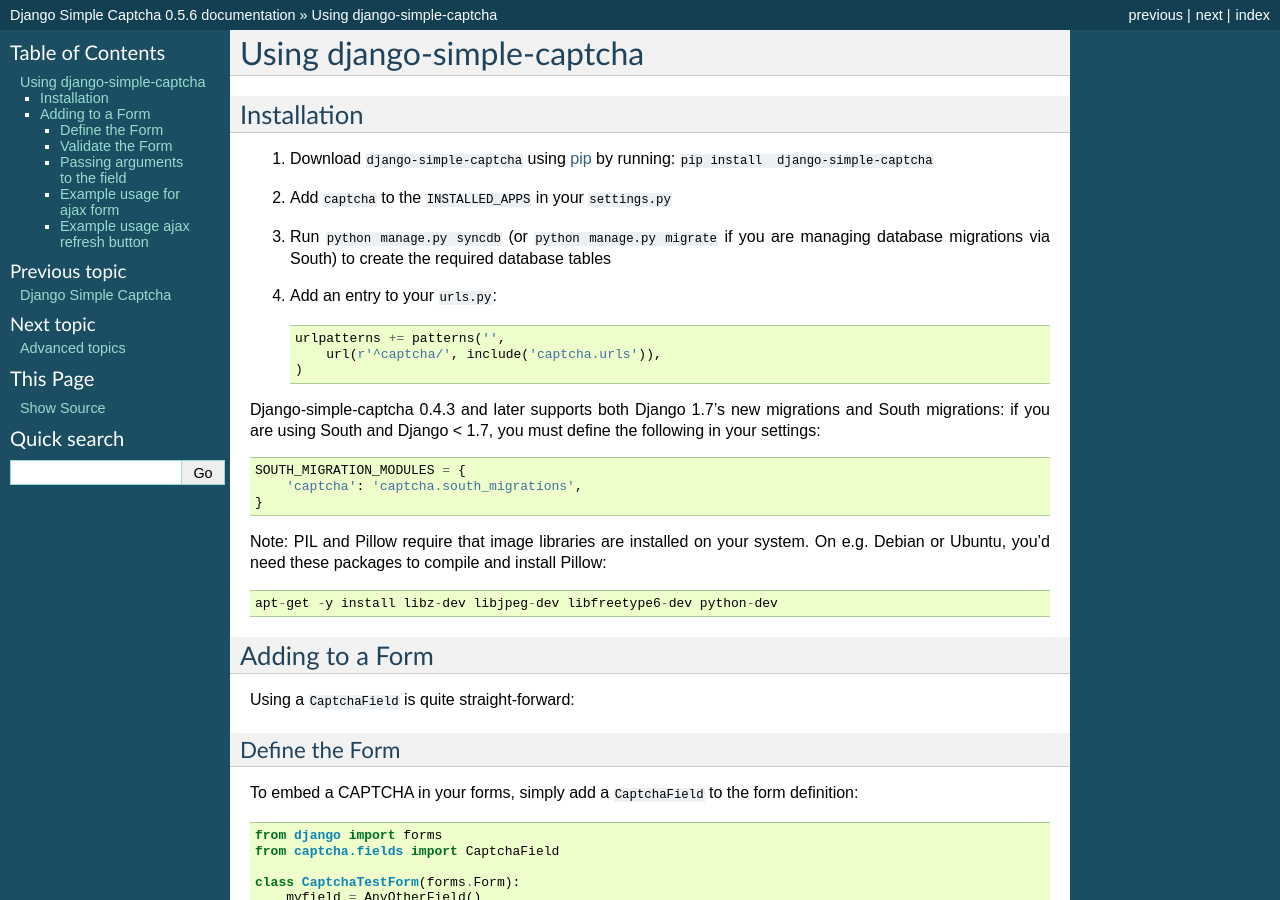
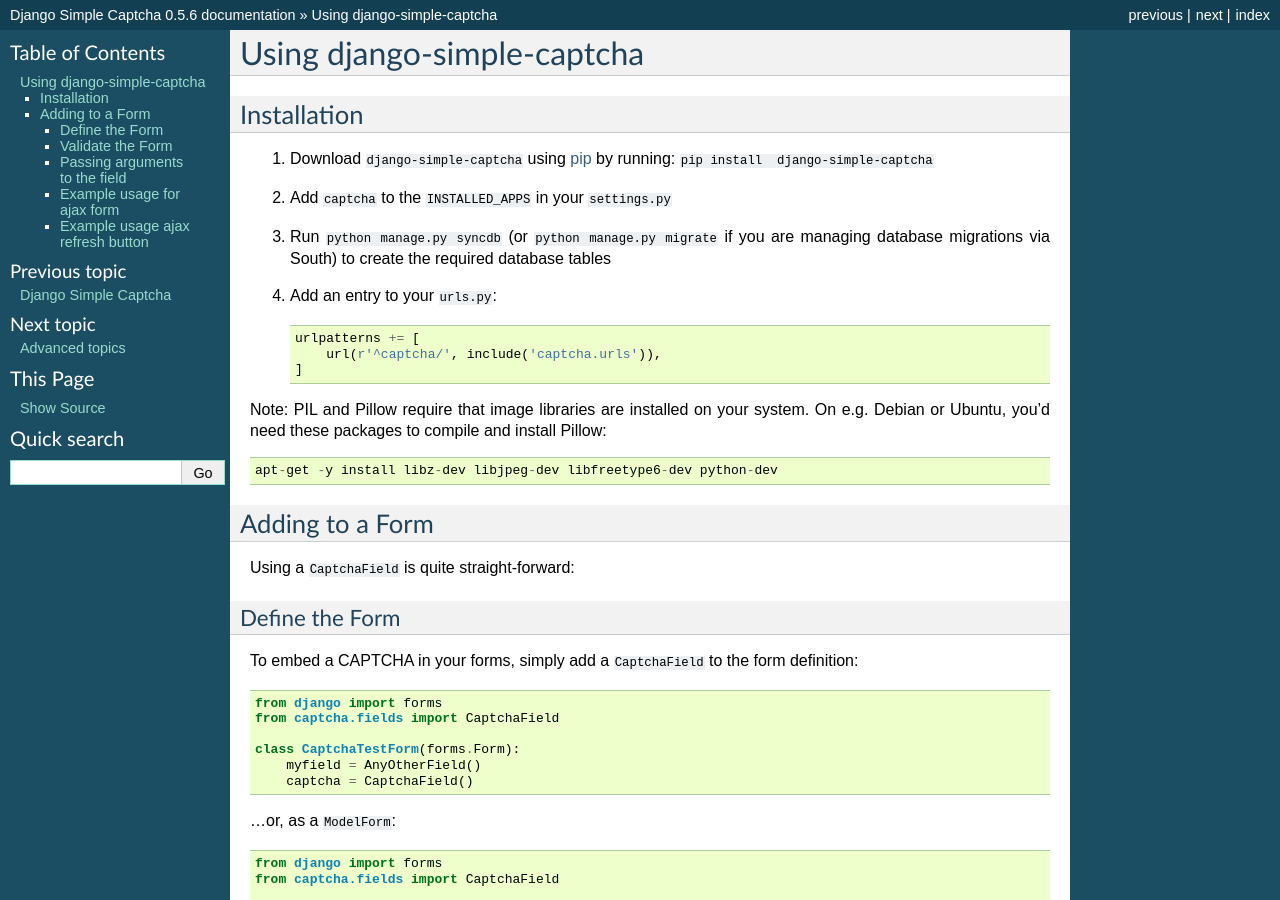
Before and after one commit to mbi/django-simple-captcha, a Sphinx documentation site: the page built from docs/usage.rst, in a window 1280 px wide and 900 px high. Built offline with Sphinx 7.4.7, drawn with Linux system fonts in a browser that asks for light colours.

Commit message:
updated docs to use the new url pattern syntax

```diff
--- a/docs/usage.rst
+++ b/docs/usage.rst
@@ -9,17 +9,9 @@
 3. Run ``python manage.py syncdb`` (or ``python manage.py migrate`` if you are managing database migrations via South) to create the required database tables
 4. Add an entry to your ``urls.py``::
 
-        urlpatterns += patterns('',
+        urlpatterns += [
             url(r'^captcha/', include('captcha.urls')),
-        )
-
-
-Django-simple-captcha 0.4.3 and later supports both Django 1.7's new migrations and South migrations: if you are using South and Django < 1.7, you must define the following in your settings::
-
-        SOUTH_MIGRATION_MODULES = {
-            'captcha': 'captcha.south_migrations',
-        }
-
+        ]
 
 .. _pip: http://pypi.python.org/pypi/pip
 
```
